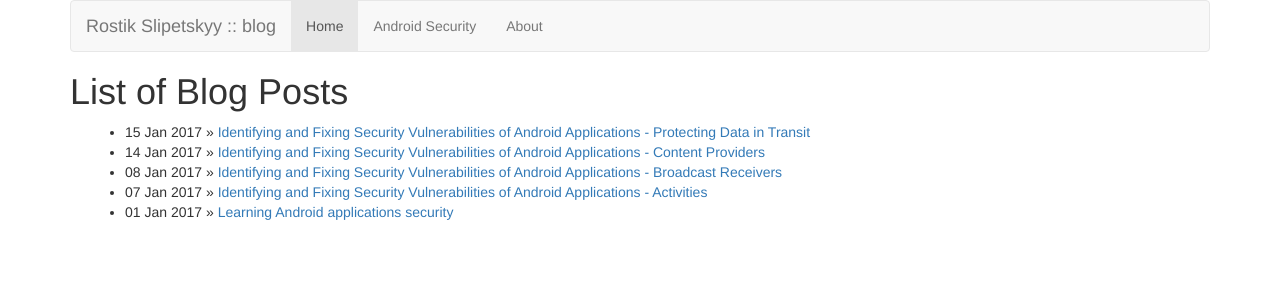
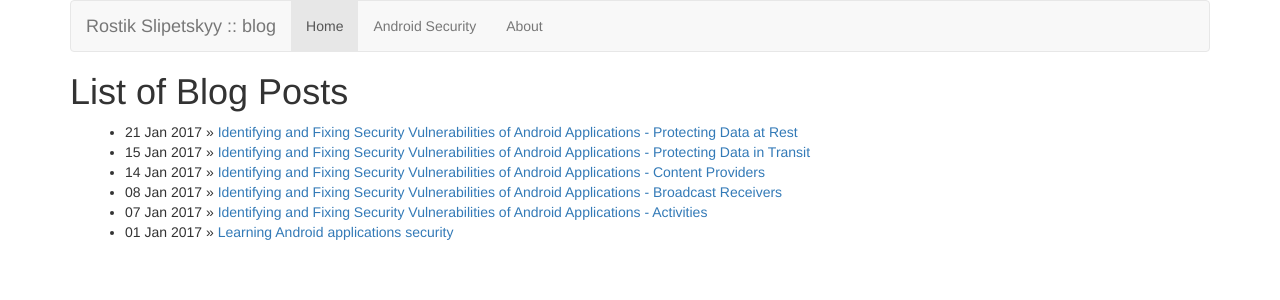
Before and after one commit to oldbam/oldbam.github.io, a Jekyll site: the page built from index.html, in a window 1280 px wide. Shown: the top 300 px of the page. Built offline with Jekyll 4.4.1, drawn with Linux system fonts in a browser that asks for light colours; some of the changed lines change nothing that is shown.

Commit message:
adding post on protecting data at rest

````diff
--- a/_posts/2017-1-1-learning-android-security.md
+++ b/_posts/2017-1-1-learning-android-security.md
@@ -10,6 +10,7 @@ Recently, I decided to learn about Android application security. Since good lear
 * [Identifying and Fixing Vulnerable Android Broadcast Receivers](/android/security/android-vulnerabilities-insecurebank-broadcast-receivers)
 * [Identifying and Fixing Vulnerable Android Content Providers Receivers](/android/security/android-vulnerabilities-insecurebank-content-providers)
 * [Protecting Data in Transit](/android/security/android-vulnerabilities-insecurebank-data-in-transit)
+* [Protecting Data at Rest](/android/security/android-vulnerabilities-insecurebank-data-at-rest)
 
 When evaluating applications, I was using several tools:
 
--- /dev/null
+++ b/_posts/2017-1-21-android-vulnerabilities-insecurebank-data-at-rest.md
@@ -0,0 +1,117 @@
+---
+layout: default
+title: Identifying and Fixing Security Vulnerabilities of Android Applications - Protecting Data at Rest
+---
+
+### Prerequisites
+
+* [InsecureBankv2](https://github.com/dineshshetty/Android-InsecureBankv2) installed on Android device or emulator
+* `adb` client connected to a device
+
+Optional:
+
+* [Bytecode Viewer](https://github.com/Konloch/bytecode-viewer) installed on any machine
+
+### Getting information
+
+Protecting data at rest is important for applications that deal with sensitive data, like bank application we are working with. For these types of applications, client (i.e. device) should be considered untrusted. It may happen that a malicious application is installed on the device and, after obtaining root access, is able to get access to files belonging to other applications. Because of that, your application should not store any sensitive data on the device.
+
+Let's navigate inside the application directory, and see all files that application works with.
+
+```
+root@donatello:/data/data/com.android.insecurebankv2 # ls -lR
+
+.:
+drwxrwx--x u0_a73   u0_a73            2016-12-02 16:25 app_webview
+drwxrwx--x u0_a73   u0_a73            2016-12-02 16:24 cache
+drwxrwx--x u0_a73   u0_a73            2016-12-02 16:24 databases
+lrwxrwxrwx install  install           2016-12-19 16:17 lib -> /data/app-lib/com.android.insecurebankv2-1
+drwxrwx--x u0_a73   u0_a73            2016-12-02 19:09 shared_prefs
+
+./app_webview:
+-rw------- u0_a73   u0_a73      38912 2016-12-02 16:25 Web Data
+-rw------- u0_a73   u0_a73        512 2016-12-02 16:25 Web Data-journal
+
+./cache:
+
+./databases:
+-rw-rw---- u0_a73   u0_a73      20480 2016-12-02 19:09 mydb
+-rw------- u0_a73   u0_a73      12824 2016-12-02 19:09 mydb-journal
+
+./shared_prefs:
+-rw-rw---- u0_a73   u0_a73        165 2016-12-02 16:24 com.android.insecurebankv2_preferences.xml
+-rw-rw---- u0_a73   u0_a73        209 2016-12-02 19:09 mySharedPreferences.xml
+```
+
+Inspecting SQLite databases does not show any potential vulnerabilities:
+
+```
+cd /data/data/com.android.insecurebankv2/
+sqlite3 mydb
+sqlite> .tables
+android_metadata  names
+sqlite> select * from android_metadata;
+en_US
+sqlite> select * from names;
+1|jack
+```
+
+Let's see what we have stored in shared preferences:
+
+```
+cd /data/data/com.android.insecurebankv2/shared_prefs
+cat com.android.insecurebankv2_preferences.xml
+<?xml version='1.0' encoding='utf-8' standalone='yes' ?>
+<map>
+    <string name="serverport">8888</string>
+    <string name="serverip">192.168.0.1</string>
+</map>
+
+cat mySharedPreferences.xml
+<?xml version='1.0' encoding='utf-8' standalone='yes' ?>
+<map>
+    <string name="EncryptedUsername">amFjaw==
+    </string>
+    <string name="superSecurePassword">nH/HGFyUPFtmqK/gHS4Adw==
+    </string>
+</map>
+```
+
+While the first file just keeps settings for our connection to the server part of the application, second file reveals some interesting information. When you look at the username, even though the key name says _encrypted_, based on the `==` in the suffix, you may realize that this looks like base64 encoding. It is trivial to obtain unencoded base64 value, just search for some online decoder, and you will get a value `jack`. However, when we try the same with _superSecurePassword_, we get no luck, as the result does not seem to contain readable characters that would indicate a password.
+
+It looks like we would need to look into the source code to understand if we can decrypt _superSecurePassword_. Let's open [Bytecode Viewer](https://github.com/Konloch/bytecode-viewer) and search for all classes that use _superSecurePassword_:
+
+![Searching for all classes that use password values stored in shared preferences in Bytecode Viewer](/images/android-search-decompiled-code-super-secure-password.PNG)
+
+If we open LoginActivity.fillData method, we will see that we retrieve encrypted password and use `CryptoClass` to decrypt it:
+```
+final String string2 = sharedPreferences.getString("superSecurePassword", (String)null);
+this.Password_Text.setText((CharSequence)new CryptoClass().aesDeccryptedString(string2));
+```
+
+So, we need to look inside `CryptoClass`:
+
+![Source code of CryptoClass as seen in Bytecode Viewer](/images/android-source-code-cryptoclass.PNG)
+
+OK, from the decompiled code we can see that symmetric key is hardcoded into source code and initialization vector is also present nearby and set to all zeros.
+
+### Exploit
+
+Since we have the decompiled source code, we are in a possession of code that can decrypt stored data. Just look into `aesDeccryptedString` and `aes256decrypt` methods from `CryptoClass`.
+
+### Fix
+
+For applications that deal with highly sensitive data, you should consider your client as being untrusted. This means that you should _not_ store any sensitive data on the client. In our case, it would be that we would not store password on the device in shared preferences. The fact that we store full password, not merely a hash, is also concerning. However, imagine a scenario where one _does_ need to store sensitive data on a device. What to do in this case?
+
+A potential solution is to use Password Based Encryption when you generate a key for symmetric encryption from a user provided data. One might take the following approach:
+
+* When an application is installed, generate a random value which will be later used as a salt for password-based key derivation function
+* Ask user for password when the value has to be encrypted
+* Use Key Derivation Function with large number of iterations and sufficient salt length to generate the key. If I were to determine the current recommended values for which function to use for password-based key derivation, I would probably check with U.S. National Institute of Standards and Technology - NIST, you can look [here](http://dx.doi.org/10.6028/NIST.SP.800-132) and [here](https://pages.nist.gov/800-63-3/). At the time of writing the recommendations are [PBKDF2](https://en.wikipedia.org/wiki/PBKDF2) with salt value of 32 bits or more, at least 10000 iterations of hash function. Key length was recommended to be 112 bits as of December 2010, however, at least twice as large value is probably warranted. Again, you should check for updated values yourself.
+* Use the generated key to encrypt password with symmetric encryption. AES-256 with Cipher Block Chaining mode (CBC) is considered fine at the time of writing (use [NIST](https://www.nist.gov/) recommendations for up-to-date values).
+
+Please, note that our view of locally stored data would be incomplete if we didn't look at /sdcard. It is worth remembering that all data stored on SD card is world-readable, so, if your application _does_ store any data there, make sure that it is not sensitive. As for the InsecureBank application, it looks like no files related to the application seem to be stored on SD card.
+
+### Summary
+
+In this post we looked at the data that was being stored on the device. We found that user's password was encrypted with a key hard-coded into application and stored in user preferences file, which means that it can be easily obtained by a malicious application which has root access on the device.
````
Also changed, not shown: images/android-search-decompiled-code-super-secure-password.PNG (added), images/android-source-code-cryptoclass.PNG (added).
